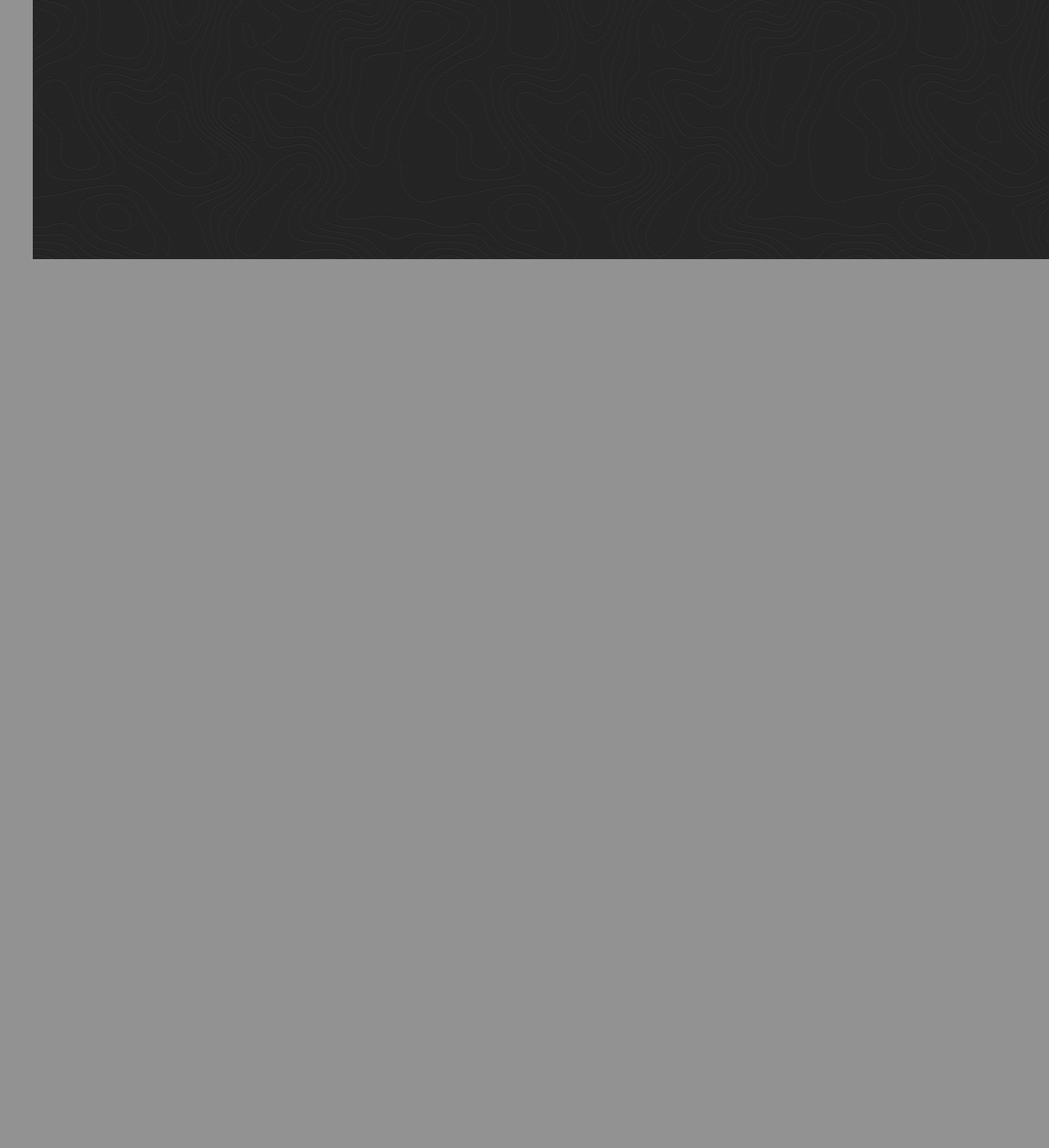
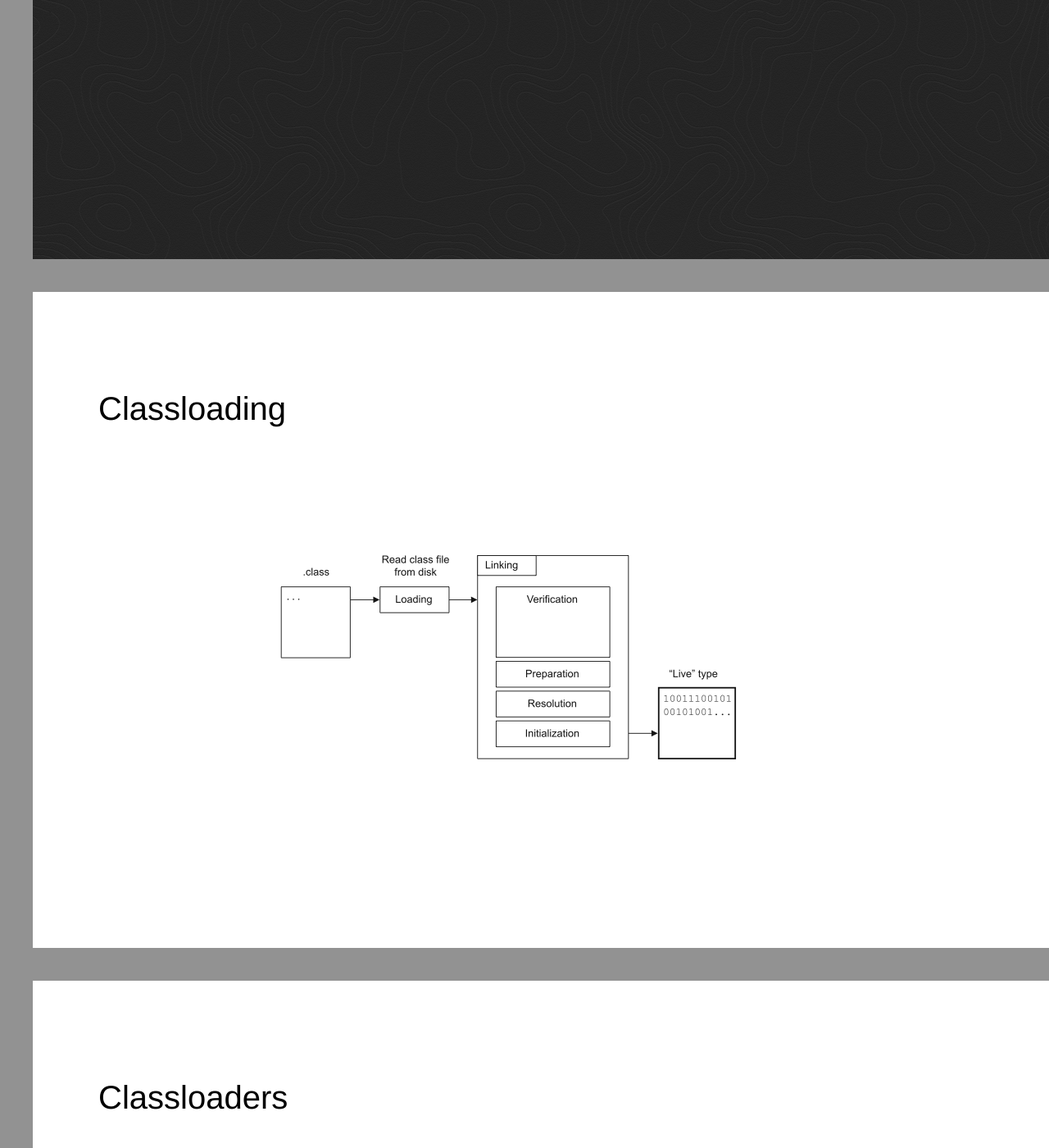
Before and after one commit to bharath12345/bharath12345.github.io, a Jekyll site: the page pages/slides/java7.html, which Jekyll copies as it is, in a window 1280 px wide and 1400 px high, scrolled down 19844 px. Shown: the whole window at 82% size. Built offline with Jekyll 4.4.1, drawn with Linux system fonts in a browser that asks for light colours; Markdown is read by kramdown in place of the engine named in the settings; before the commit the page ends 20200 px from its top, so only the background shows below that.

Commit message:
classloading starter

```diff
--- a/pages/slides/java7.html
+++ b/pages/slides/java7.html
@@ -204,6 +204,18 @@
     <p>Please explore <b style="color:orangered;">java.util.concurrent</b> package</p>
 </section>
 
+<section style="background: #ffffff">
+    <p class="black first">Classloading
+    <br>
+    <br><img src="../../images/java7/classloading1.png" style="padding-top: 100px; padding-left: 200px;">
+</section>
+
+<section style="background: #ffffff">
+    <p class="black first">Classloaders
+        <br>
+        <br><img src="../../images/java7/classloading2.png" style="padding-top: 100px; padding-left: 300px;">
+</section>
+
 
 
 <script src="../../lib/stack/d3.v3.min.js"></script>
```
Also changed, not shown: images/java7/classloading1.png (added), images/java7/classloading2.png (added).
